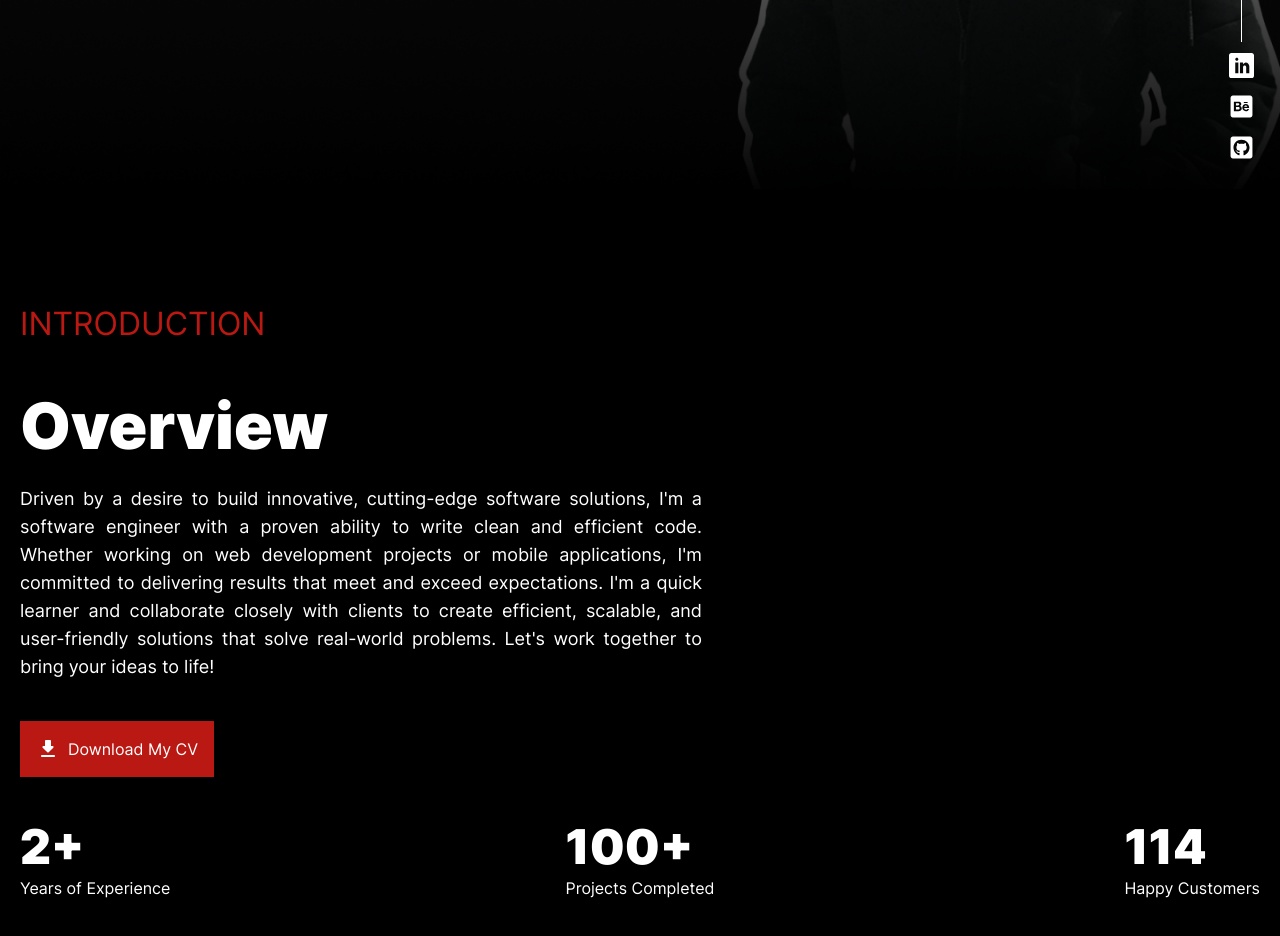
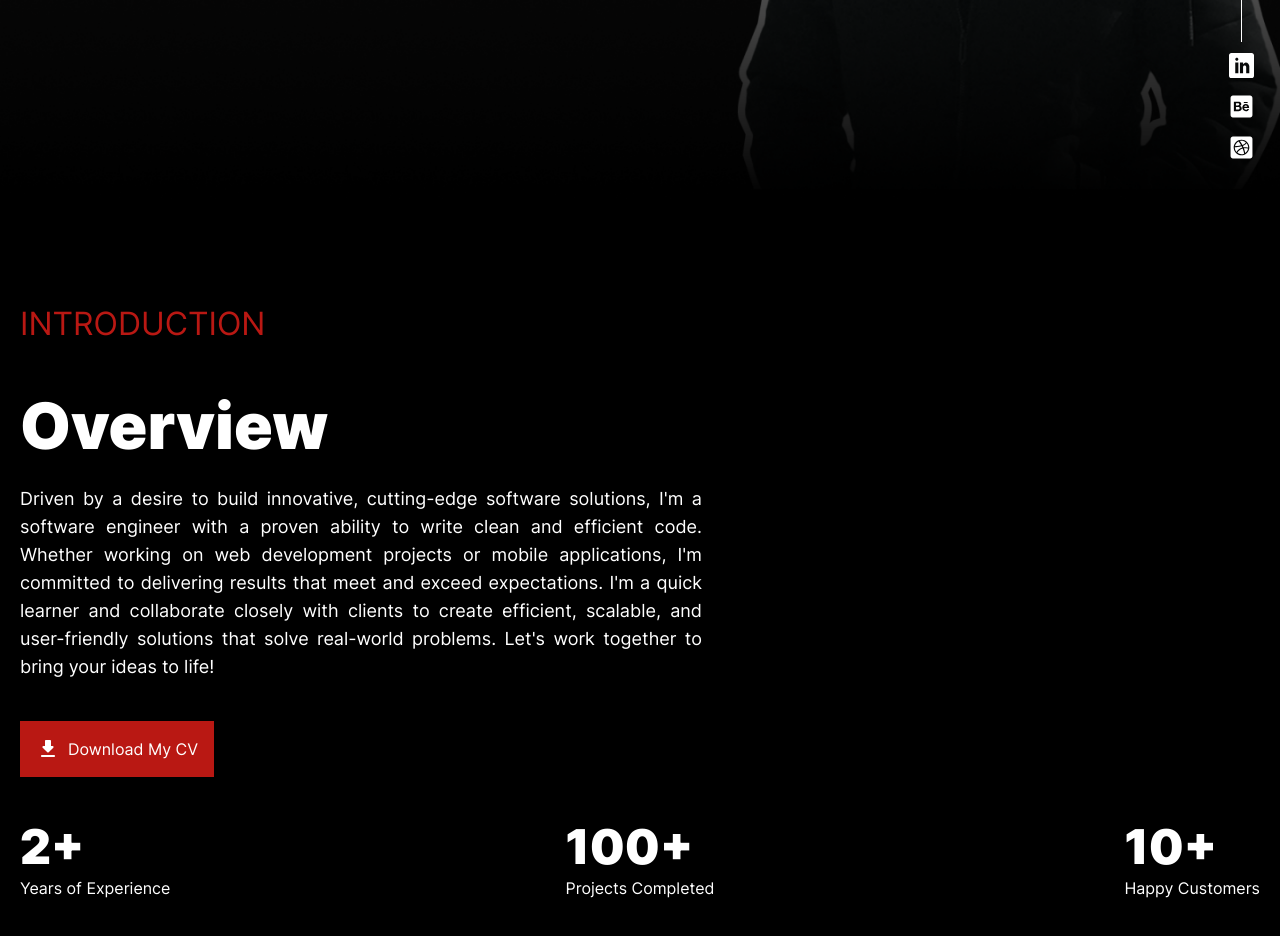
Before and after one commit to Babar78/my-portfolio, a React (Create React App) app: page / in a window 1280 px wide. Shown: the part 600-1536 px from the top of the page. Built offline with nearby package versions, Linux system fonts and the light colour scheme; the HTML template or start-up script is replaced by a standard one.

Commit message:
About Me Stats countingUp Functionality Added

```diff
--- a/package.json
+++ b/package.json
@@ -13,6 +13,7 @@
     "@testing-library/react": "^13.4.0",
     "@testing-library/user-event": "^13.5.0",
     "react": "^18.2.0",
+    "react-countup": "^6.5.0",
     "react-dom": "^18.2.0",
     "react-icons": "^4.11.0",
     "react-intersection-observer": "^9.5.2",
--- a/src/components/overviewStats/OverviewStats.jsx
+++ b/src/components/overviewStats/OverviewStats.jsx
@@ -1,11 +1,45 @@
-import React from "react";
+import React, { useState, useEffect } from "react";
+import CountUp from "react-countup";
 
 function OverviewStats() {
+  const [isCounting, setIsCounting] = useState(false);
+
+  useEffect(() => {
+    const handleScroll = () => {
+      const scrollPosition = window.scrollY + 100; // 100px offset
+
+      // Determine the active section based on the scroll position
+      const element = document.getElementById("About Me");
+      if (element) {
+        const sectionTop = element.offsetTop;
+        const sectionBottom = sectionTop + element.clientHeight - 500; // 500px offset from bottom of section so that about half of section is scrolled to change active button (when scrolling upwards)
+        if (scrollPosition >= sectionTop && scrollPosition < sectionBottom) {
+          setIsCounting(true);
+        }
+      }
+    };
+
+    window.addEventListener("scroll", handleScroll);
+
+    return () => {
+      window.removeEventListener("scroll", handleScroll);
+    };
+  }, []);
+
   return (
     <div className="flex flex-row sm:my-0 my-10 justify-between">
       <div className="stats__content sm:basis-4/12 basis-[28%]">
         <div className="stats__number">
-          <h1 className="fz-48  sm:text-start text-center">2+</h1>
+          <h1 className="fz-48  sm:text-start text-center">
+            <CountUp start={0} end={2} duration={2.5} suffix="+">
+              {({ countUpRef, start }) => (
+                <div>
+                  <span ref={countUpRef} />
+                  {isCounting && start()}
+                </div>
+              )}
+            </CountUp>
+          </h1>
         </div>
         <div className="stats__text sm:text-start text-center">
           <p>Years of Experience</p>
@@ -14,7 +48,16 @@ function OverviewStats() {
       <div className="stats__content sm:basis-4/12 basis-[28%] justify-center flex">
         <div>
           <div className="stats__number">
-            <h1 className="fz-48 sm:text-start text-center">100+</h1>
+            <h1 className="fz-48 sm:text-start text-center">
+              <CountUp start={0} end={100} duration={2.5} suffix="+">
+                {({ countUpRef, start }) => (
+                  <div>
+                    <span ref={countUpRef} />
+                    {isCounting && start()}
+                  </div>
+                )}
+              </CountUp>
+            </h1>
           </div>
           <div className="stats__text sm:text-start text-center">
             <p>Projects Completed</p>
@@ -24,7 +67,16 @@ function OverviewStats() {
       <div className="stats__content sm:basis-4/12 basis-[28%] sm:justify-end justify-center flex">
         <div>
           <div className="stats__number">
-            <h1 className="fz-48 sm:text-start text-center">114</h1>
+            <h1 className="fz-48 sm:text-start text-center">
+              <CountUp start={0} end={10} duration={2.5} suffix="+">
+                {({ countUpRef, start }) => (
+                  <div>
+                    <span ref={countUpRef} />
+                    {isCounting && start()}
+                  </div>
+                )}
+              </CountUp>
+            </h1>
           </div>
           <div className="stats__text sm:text-start text-center">
             <p>Happy Customers</p>
--- a/src/components/socialMediaSidebar/SocialMediaSidebar.jsx
+++ b/src/components/socialMediaSidebar/SocialMediaSidebar.jsx
@@ -1,6 +1,6 @@
 import React from 'react'
 import { ImLinkedin } from "react-icons/im";
-import { FaBehanceSquare, FaGithubSquare } from "react-icons/fa";
+import { FaBehanceSquare, FaDribbbleSquare } from "react-icons/fa";
 
 function SocialMediaSidebar() {
   return (
@@ -24,8 +24,8 @@ function SocialMediaSidebar() {
         >
           <FaBehanceSquare className={`w-[25px] h-[25px] hover:text-[#b91813]`} />
         </a>
-        <a href="https://github.com/Babar78" target="_blank" rel="noreferrer">
-          <FaGithubSquare className={`w-[25px] h-[25px] hover:text-[#b91813]`} />
+        <a href="https://dribbble.com/Babar_Ashraf" target="_blank" rel="noreferrer">
+          <FaDribbbleSquare className={`w-[25px] h-[25px] hover:text-[#b91813]`} />
         </a>
       </div>
     </div>
```
Also changed, not shown: 1 other file (tests, documents, lock files or other folders).
